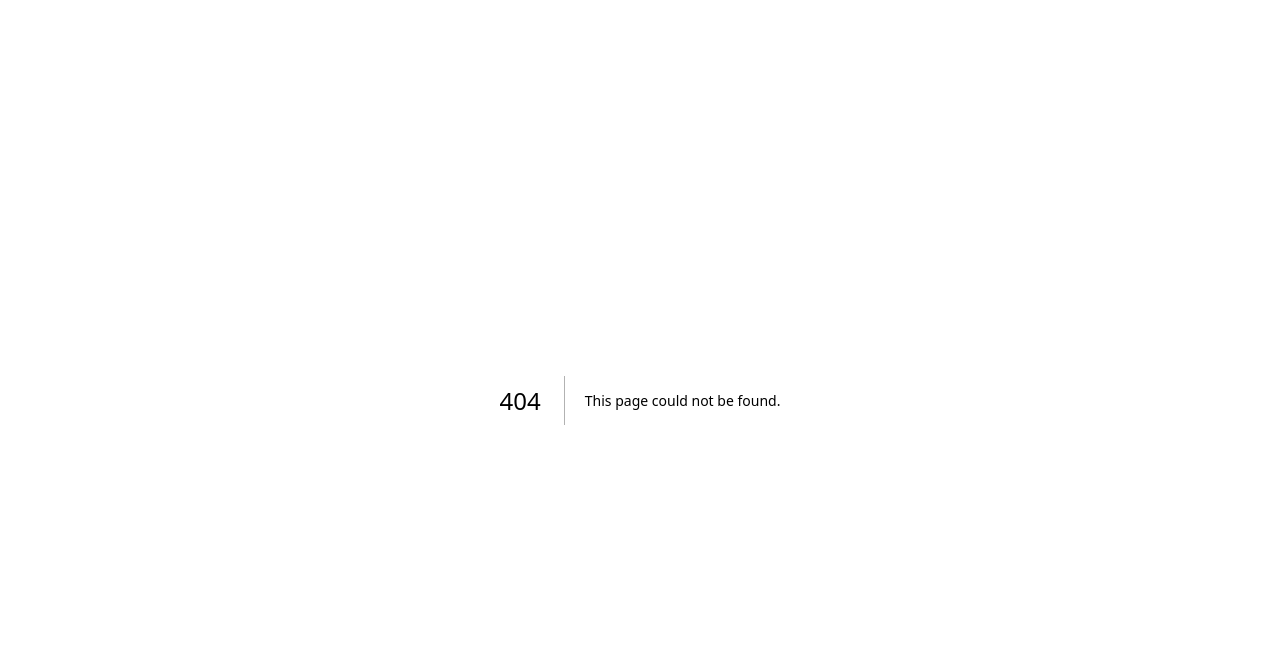
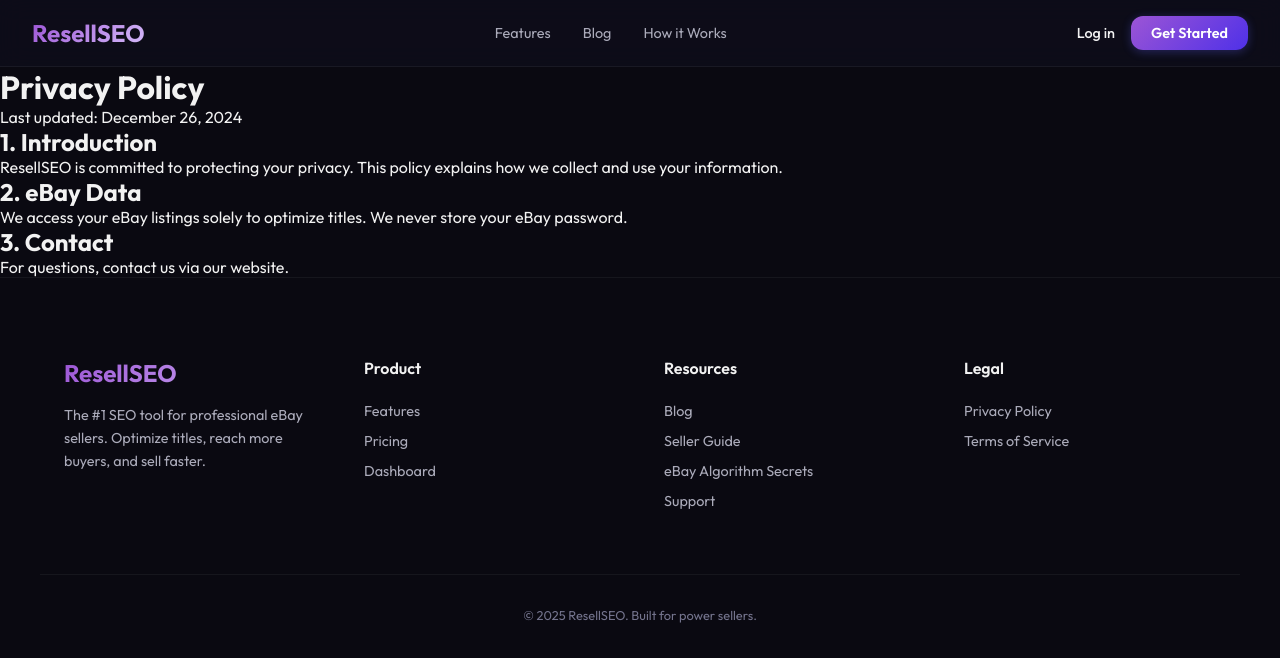
Before and after one commit to spencerstarky/resell-seo, a Next.js app: page /privacy-policy in a window 1280 px wide. Before the commit this address had no page. Shown: the top 658 px of the page. Built offline with nearby package versions, Linux system fonts and the light colour scheme.

Commit message:
Add Privacy Policy page for eBay approval

```diff
--- /dev/null
+++ b/app/privacy-policy/page.tsx
@@ -0,0 +1,34 @@
+import React from 'react';
+import Navbar from '@/components/Navbar';
+import Footer from '@/components/Footer';
+
+export default function PrivacyPolicy() {
+  return (
+    <div className="min-h-screen bg-gray-50 text-black">
+      <Navbar />
+      <main className="max-w-4xl mx-auto px-4 py-16 sm:px-6 lg:px-8">
+        <div className="bg-white shadow overflow-hidden sm:rounded-lg">
+          <div className="px-4 py-5 sm:px-6">
+            <h1 className="text-3xl font-bold leading-6 text-gray-900 mb-2">Privacy Policy</h1>
+            <p className="mt-1 max-w-2xl text-sm text-gray-500">Last updated: December 26, 2024</p>
+          </div>
+          <div className="border-t border-gray-200 px-4 py-5 sm:p-6 space-y-8">
+            <section>
+              <h2 className="text-xl font-semibold text-gray-900 mb-4">1. Introduction</h2>
+              <p className="text-gray-700 leading-relaxed">ResellSEO is committed to protecting your privacy. This policy explains how we collect and use your information.</p>
+            </section>
+            <section>
+              <h2 className="text-xl font-semibold text-gray-900 mb-4">2. eBay Data</h2>
+              <p className="text-gray-700 leading-relaxed">We access your eBay listings solely to optimize titles. We never store your eBay password.</p>
+            </section>
+            <section>
+              <h2 className="text-xl font-semibold text-gray-900 mb-4">3. Contact</h2>
+              <p className="text-gray-700 leading-relaxed">For questions, contact us via our website.</p>
+            </section>
+          </div>
+        </div>
+      </main>
+      <Footer />
+    </div>
+  );
+}
```
